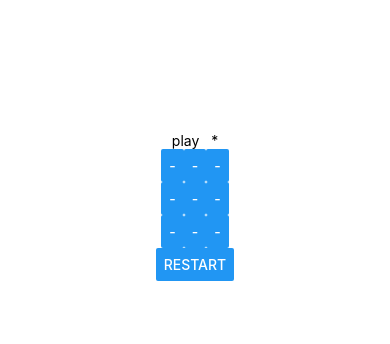
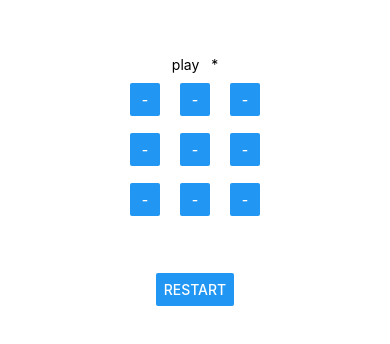
Before and after one commit to YOEL311/ticTacTocRN, a React Native app: screen / in a window 390 px wide. Shown: the part 216-560 px from the top of the page. Built offline with nearby package versions, Linux system fonts and the light colour scheme.

Commit message:
change style

```diff
--- a/App.js
+++ b/App.js
@@ -84,6 +84,7 @@ const App: () => React$Node = () => {
           <View key={indexRow} style={styles.rowTable}>
             {row.map((col, indexCol) => {
               return (
+                <View style={styles.cell}>
                   <Button
                     key={`${indexRow} ${indexCol}`}
                     onPress={() => {
@@ -91,11 +92,13 @@ const App: () => React$Node = () => {
                     }}
                     title={table[indexRow][indexCol] || '-'}
                   />
+                </View>
               );
             })}
           </View>
         );
       })}
+      <View style={styles.restart}>
         <Button
           onPress={() => {
             setTable(initTable);
@@ -104,8 +107,7 @@ const App: () => React$Node = () => {
           }}
           title={'restart'}
         />
-
-      {/* ); */}
+      </View>
     </View>
   );
 };
@@ -120,9 +122,12 @@ const styles = StyleSheet.create({
     flexDirection: 'row',
   },
   cell: {
-    height: 20,
+    height: 30,
     width: 30,
     margin: 10,
+  },
+  restart: {
+    margin: 50,
   },
 });
 
```
Lines whose indentation alone changed are shown as unchanged.
